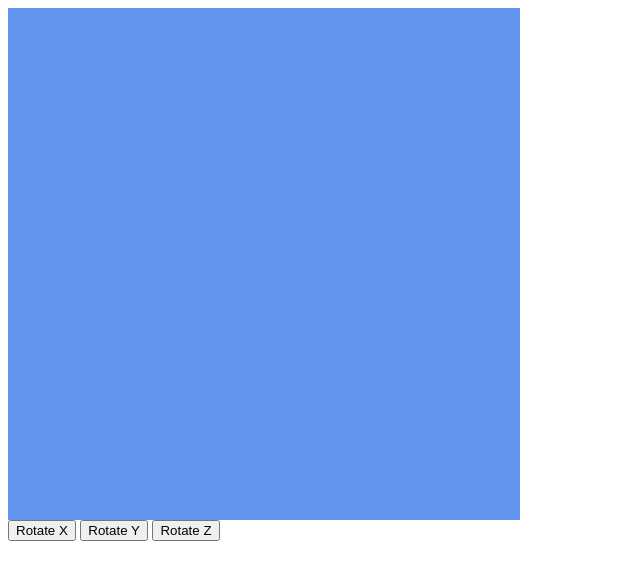
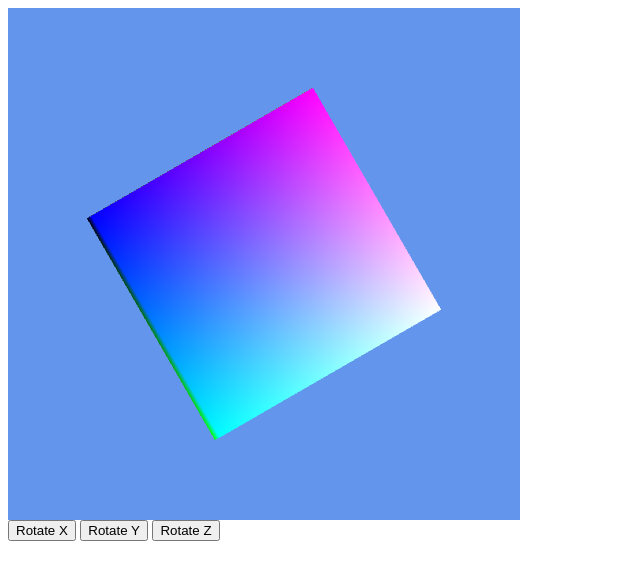
Before and after one commit to tobiasandre1/computer-graphics-2018, a plain HTML site: page worksheet3/projections.html in a window 1280 px wide. Shown: the whole page, without its empty margins (0-640 px from the left). Drawn offline with Linux system fonts and the light colour scheme.

Commit message:
w3 update

```diff
--- a/worksheet3/graphics.js
+++ b/worksheet3/graphics.js
@@ -78,7 +78,7 @@ window.onload = function init(){
 
 		colorCube();
 
-		var translation = [0.5,0.5,0.5, 0.0];
+		var translation = [0.0,0.0,0.0,0.0];//= [0.5,0.5,0.5, 0.0];
 		var uTranslation = gl.getUniformLocation(program, "uTranslation");
 		gl.uniform4f(uTranslation, translation[0], translation[1], translation[2], translation[3]);
 		var uniform = gl.getUniform(program, uTranslation);
@@ -101,22 +101,43 @@ window.onload = function init(){
 		gl.vertexAttribPointer(vColor, 4, gl.FLOAT, false, 0, 0);
 		gl.enableVertexAttribArray(vColor);
 
+		//modelViewMatrix = mat4();
+
+		var point = vec3(1.0, 2.0, 3.0);
 		var R = mat4();
 		var ctm = mat4();
+
+
 		var thetaX = Math.acos(3.0/Math.sqrt(14.0));
 		var thetaY = Math.sqrt(13.0/14.0);
-		var d = vec3(4.0, 5.0, 6.0);
+
 		R = mult(R, rotateX(thetaX));
 		R = mult(R, rotateY(thetaY));
-		R = mult(R, rotateZ(-45.0));
+		R = mult(R, rotateZ(60.0));
 		R = mult(R, rotateY(-thetaY));
 		R = mult(R, rotateX(-thetaX));
-		ctm = translate(ctm, d);
+
+
+
+		/*
+		ctm = translate(ctm, point)
 		ctm = mult(ctm, R);
-		ctm = translate(ctm, negate(d));
+		ctm = translate(ctm, negate(point));
+
+		ctm = rotateX(-45.0);*/
+
+		ctm = mult(R, ctm);
+
+		console.log(ctm);
+		console.log(R);
+		console.log(translate(ctm, point));
 
 		var uModelViewMatrix = gl.getUniformLocation(program, "uModelViewMatrix");
 		gl.uniformMatrix4fv(uModelViewMatrix, false, flatten(ctm));
+		console.log(gl.getUniform(program, uModelViewMatrix));
+
+
+
 
 
 		render();
@@ -126,7 +147,7 @@ window.onload = function init(){
 	function render(){
 		gl.clear(gl.COLOR_BUFFER_BIT);
 		if(index > 0){
-			gl.drawArrays(gl.LINES, 0,index)
+			gl.drawArrays(gl.TRIANGLES, 0,index)
 		}
 		window.requestAnimFrame(render, canvas);
 	}
--- a/worksheet3/projections.html
+++ b/worksheet3/projections.html
@@ -15,7 +15,7 @@
 		uniform mat4 uModelViewMatrix;
 
 		void main(){
-			gl_Position = (vPosition + uTranslation)* uModelViewMatrix;
+			gl_Position = uModelViewMatrix * (vPosition + uTranslation);
 			fColor = vColor;
 		}
 	</script>
```
